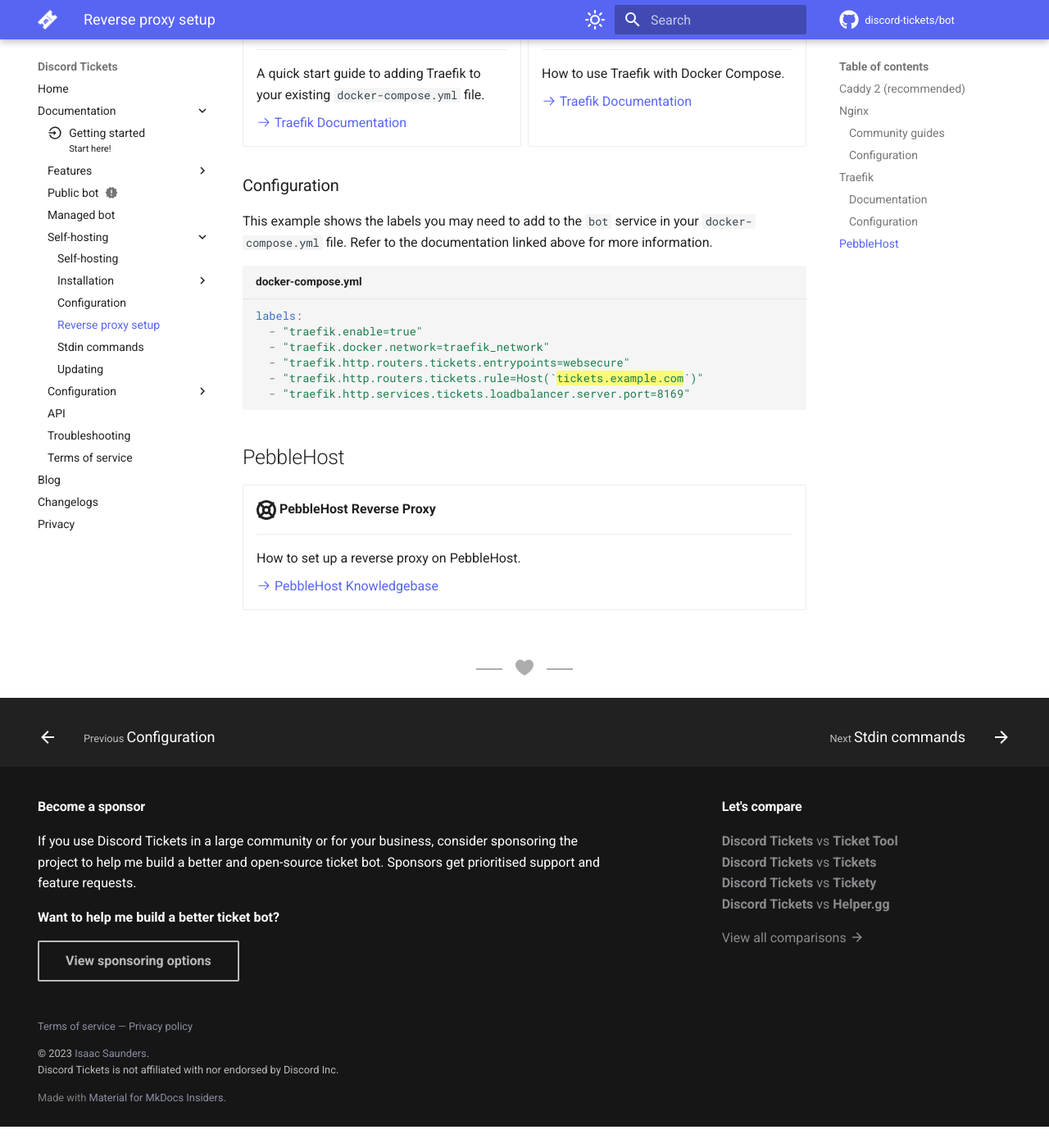
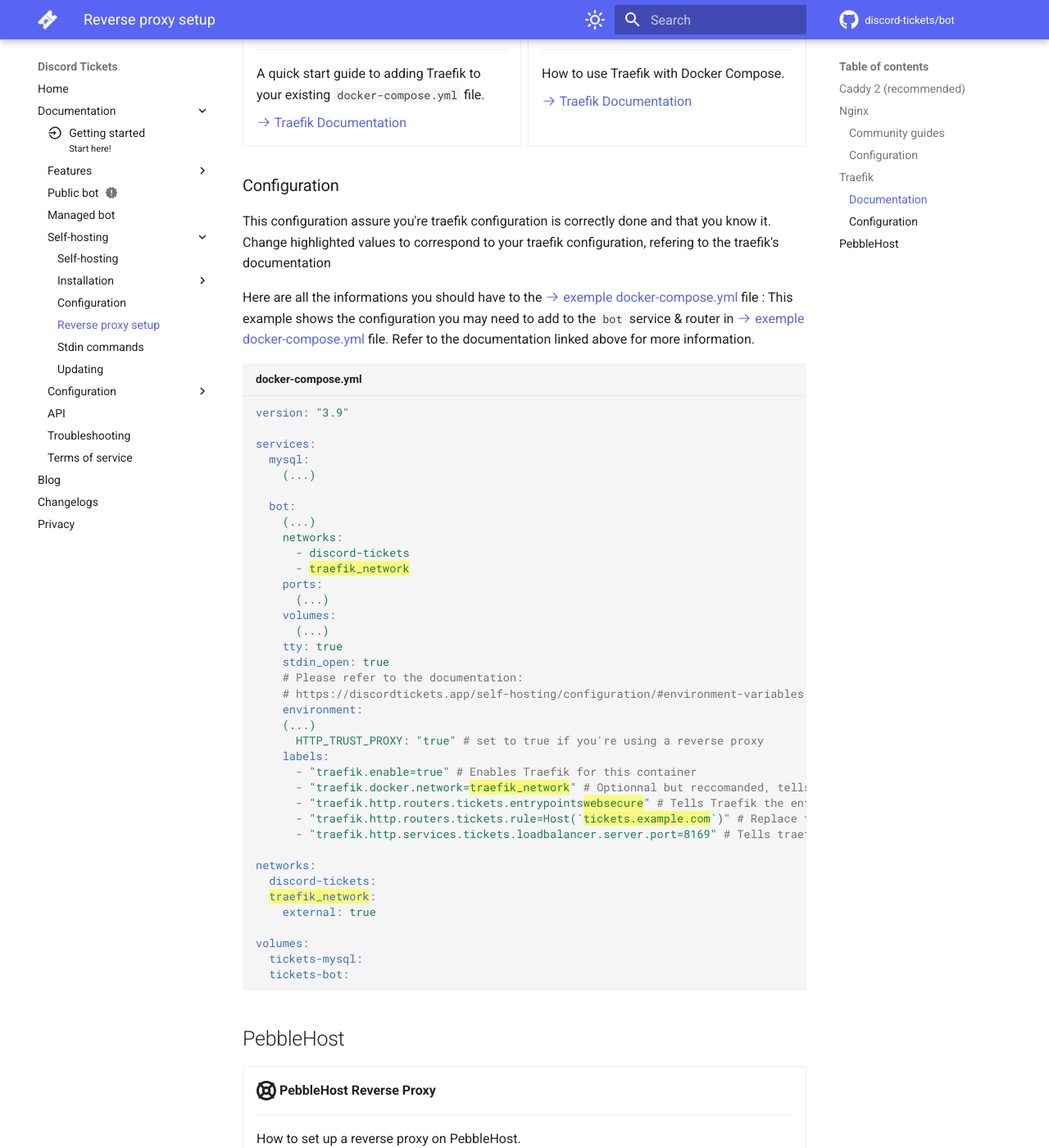
Before and after one commit to discord-tickets/docs, an MkDocs documentation site: the page built from docs/self-hosting/reverse-proxy.md, in a window 1280 px wide and 1400 px high, scrolled down 2201 px. Shown: the whole window at 82% size. Built offline with MkDocs 1.6.1 and Material for MkDocs 9.7.7, drawn with Linux system fonts in a browser that asks for light colours; emoji names are drawn with the system emoji font; comment, search, counter and statistics services are not loaded; before the commit the page ends 3575 px from its top, so only the background shows below that.

Commit message:
Changed: Updated Traefik's confuration documentation

````diff
--- a/docs/self-hosting/reverse-proxy.md
+++ b/docs/self-hosting/reverse-proxy.md
@@ -129,17 +129,53 @@
 
 ### Configuration
 
-This example shows the labels you may need to add to the `bot` service in your `docker-compose.yml` file.
+This configuration assure you're traefik configuration is correctly done and that you know it.
+Change highlighted values to correspond to your traefik configuration, refering to the traefik's documentation
+
+Here are all the informations you should have to the [:octicons-arrow-right-24: exemple docker-compose.yml](https://github.com/discord-tickets/bot/blob/main/docker-compose.yml) file :
+This example shows the configuration you may need to add to the `bot` service & router in [:octicons-arrow-right-24: exemple docker-compose.yml](https://github.com/discord-tickets/bot/blob/main/docker-compose.yml) file.
 Refer to the documentation linked above for more information.
 
 ```yaml linenums="0" title="docker-compose.yml"
-labels:
-  - "traefik.enable=true"
-  - "traefik.docker.network=traefik_network"
-  - "traefik.http.routers.tickets.entrypoints=websecure"
-  - "traefik.http.routers.tickets.rule=Host(`{==tickets.example.com==}`)"
-  - "traefik.http.services.tickets.loadbalancer.server.port=8169"
+version: "3.9"
+
+services:
+  mysql:
+    (...)
+
+  bot:
+    (...)
+    networks:
+      - discord-tickets
+      - {==traefik_network==}
+    ports:
+      (...)
+    volumes:
+      (...)
+    tty: true
+    stdin_open: true
+    # Please refer to the documentation:
+    # https://discordtickets.app/self-hosting/configuration/#environment-variables
+    environment:
+    (...)
+      HTTP_TRUST_PROXY: "true" # set to true if you're using a reverse proxy
+    labels:
+      - "traefik.enable=true" # Enables Traefik for this container
+      - "traefik.docker.network={==traefik_network==}" # Optionnal but reccomanded, tells traefik the docker network to use
+      - "traefik.http.routers.tickets.entrypoints{==websecure==}" # Tells Traefik the entrypoint to use, make it correspond to the one you've configured on traefik.yml configuration
+      - "traefik.http.routers.tickets.rule=Host(`{==tickets.example.com==}`)" # Replace tickets.example.com with your FQDN
+      - "traefik.http.services.tickets.loadbalancer.server.port=8169" # Tells traefik to fetch discord tickets on 8169 port
+
+networks:
+  discord-tickets:
+  {==traefik_network==}:
+    external: true
+
+volumes:
+  tickets-mysql:
+  tickets-bot:
 ```
+
 ## PebbleHost
 
 <div class="grid cards" markdown>
````
